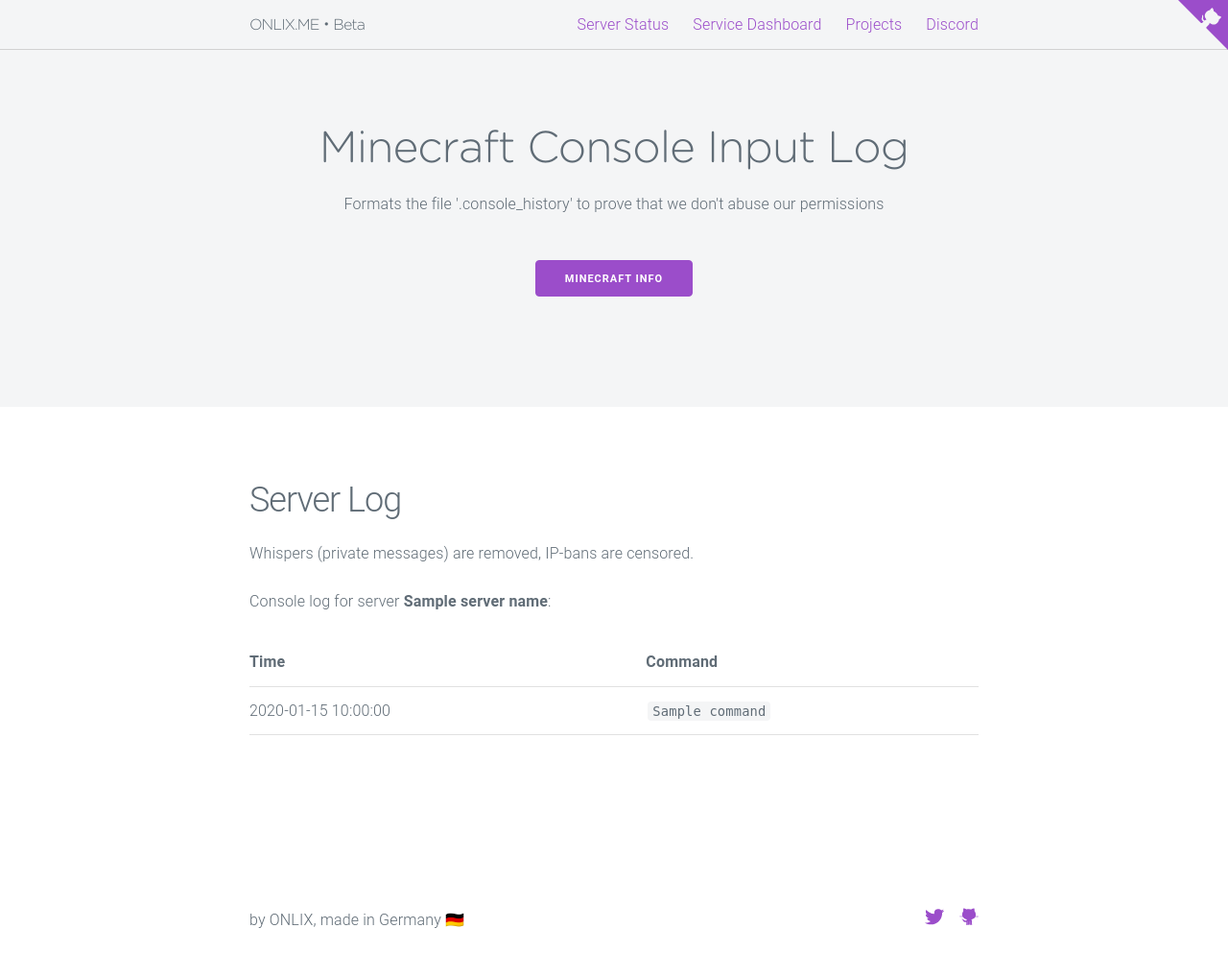
After one commit to nsdea/web-mgcss, a Flask app: template templates/mcclog.html in a window 1280 px wide. The commit adds this page. Shown: the whole page at 96% size. Run offline with Flask 2, Linux system fonts and the light colour scheme; the template is opened without the code that fills it: most values are stand-ins (such as "Sample title", 1, 10 or a date in 2020).

Commit message:
added MC Console Log

```diff
--- /dev/null
+++ b/templates/mcclog.html
@@ -0,0 +1,25 @@
+{% with title="Minecraft Console Input Log", description="Formats the file '.console_history' to prove that we don't abuse our permissions",
+url="https://onlix.me/status#minecraft", button="Minecraft Info" %} {% include '_top.html' %} {% endwith %}
+
+<section class="container" id="main">
+    <div id="info-text">
+        <h2 class="title">Server Log</h1>
+            <p>Whispers (private messages) are removed, IP-bans are censored.</p>
+            <p>Console log for server <strong>{{ server_name }}</strong>:</p>
+
+            <table id="minecraft">
+                <tr>
+                    <th>Time</th>
+                    <th>Command</th>
+                </tr>
+                {% for line in log %}
+                    <tr>
+                        <td>{{ line["time"] }}</td>
+                        <td><code>{{ line["command"] }}</code></td>
+                    </tr>
+                {% endfor %}
+            </table>
+    </div>
+</section>
+
+{% include '_bottom.html' %}
--- a/templates/status.html
+++ b/templates/status.html
@@ -4,10 +4,10 @@ url="https://onlix.me/status", button="Refresh" %} {% include '_top.html' %} {%
 <section class="container" id="main">
     <div id="info-text">
 
-        <h2 class="title">Minecraft</h1>
+        <h2 class="title" id="minecraft">Minecraft</h1>
             <p>Don't know what <i>Minecraft</i> is? <a href="https://en.wikipedia.org/wiki/Minecraft">Wikipedia's page about Minecraft</a> and <a href="https://en.wikipedia.org/wiki/Minecraft_server">Minecraft servers</a></a></p>
             <p>I'm currently hosting a Minecraft server, sometimes it's private (because I want to play with my friends), sometimes it isn't.</p>
-            <p>Rarely, I'm even running multiple Minecraft services/servers at once, so please keep in mind that this table only shows port :25565</p>
+            <p>Rarely, I'm even running multiple Minecraft services/servers at once, so please keep in mind that this table only shows port <code>25565</code>.</p>
             <p>Open the <a href="https://lix.freshstatus.io/">service dashboard</a> for the server status in the past time.</p>
 
             <table id="minecraft">
--- a/web.py
+++ b/web.py
@@ -1,4 +1,5 @@
 import os
+import re
 import time
 import flask
 import distro
@@ -8,8 +9,9 @@ import string
 import minestat
 import jinja2.exceptions
 
+from datetime import datetime
+from html import escape, unescape
 from flask import request, jsonify
-from html import escape, unescape
 
 app = flask.Flask(__name__)
 
@@ -89,5 +91,33 @@ def file_path():
         mc_protocol=mc.slp_protocol if mc else ''
     )
 
+@app.route('/mc-console-log')
+def mc_console_log():
+    log = []
+    server_name = 'paper'
+    lines = open(f'/home/minecraft/{server_name}/.console_history').read().split('\n')[:-1]
+
+    for line in lines:
+        line_date = line.split(':')[0]
+        line_command = line.split(':')[1]
+
+        for x in ['w', 'msg', 'teammsg', 'tell']:
+            if line_command.startswith(x):
+                line_command = f'{x} [CENSORED]'
+
+        if line_command.startswith('ban-ip '):
+            line_command = 'ban-ip [CENSORED IP]'
+
+        if line_command.startswith('pardon-ip'):
+            line_command = 'pardon-ip [CENSORED IP]'
+
+        line_date = datetime.fromtimestamp(int(line_date)//1000).strftime('%d.%m.%y %H:%M:%S')
+
+        log.append({'time': line_date, 'command': line_command})
+
+    log.reverse()
+
+    return flask.render_template(f'mcclog.html', log=log, server_name=server_name)
+
 if __name__ == '__main__':
     app.run(host='0.0.0.0', port=2021, debug=True)
```
